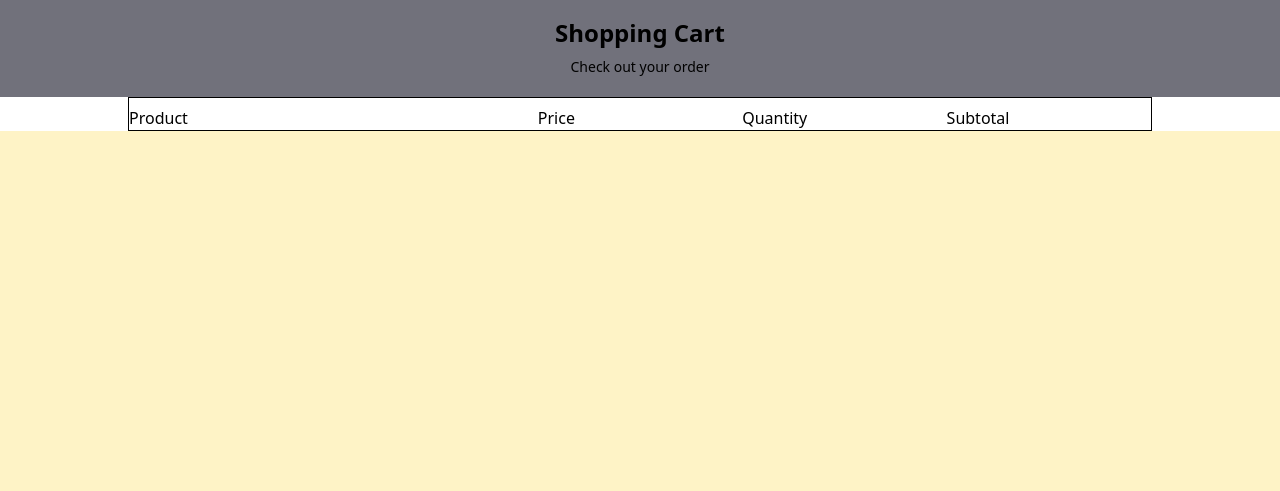
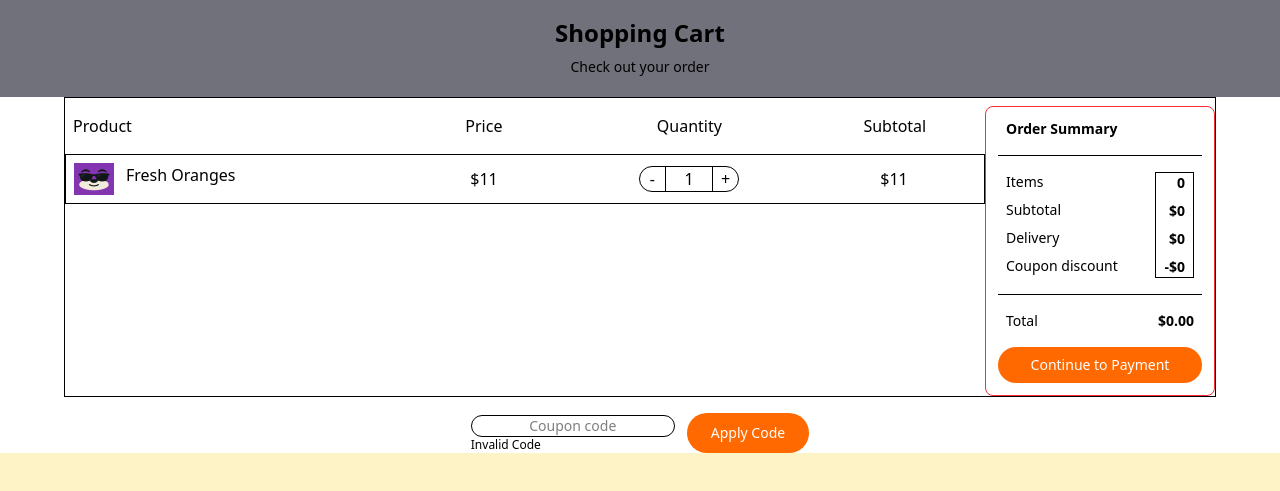
Before and after one commit to Dolphmaster/DolphChops, a website: page public/cart.html in a window 1280 px wide. Shown: the part 71-562 px from the top of the page. Drawn offline with Linux system fonts and the light colour scheme.

Commit message:
Cart quantity functionality, subtotal update

```diff
--- a/package.json
+++ b/package.json
@@ -3,7 +3,7 @@
   "version": "1.0.0",
   "main": "index.js",
   "scripts": {
-    "build-css": "npx tailwindcss -i ./src/styles.css -o ./public/styles.css"
+    "build-css": "npx tailwindcss -i ./src/styles.css -o ./public/styles.css --watch"
   },
   "keywords": [],
   "author": "",
--- a/public/cart.html
+++ b/public/cart.html
@@ -51,17 +51,61 @@
         <p class="text-sm">Check out your order</p>
     </section>
         <section class="bg-white">
-            <div class="pt-2 mx-auto max-w-[80%] border-1">
-                <div class="grid grid-cols-1 lg:grid-cols-[2fr_1fr_1fr_1fr] ">
+            <div class="flex pt-2 mx-auto max-w-[90%] border-1">
+            <div class="flex-4/5">
+                <div class="grid grid-cols-1 lg:grid-cols-[2fr_1fr_1.5fr_1fr] items-center p-2 ">
                     <h3>Product</h3>
-                     <h3>Price</h3>
-                      <h3>Quantity</h3>
-                       <h3>Subtotal</h3>
+                     <h3 class="text-center">Price</h3>
+                      <h3 class="text-center">Quantity</h3>
+                       <h3 class="text-center">Subtotal</h3>
                 </div>
-                <div class="grid grid-cols-1 lg:grid-cols-[2fr_1fr_1fr_1fr] ">
+                <div class="grid grid-cols-1 lg:grid-cols-[2fr_1fr_1.5fr_1fr] border mt-2 p-2 items-center ">
 
+                    <div class="flex gap-3">
+                        <img src="images/avatar.jpg" alt="" class="h-8 w-10">
+                        <h3>Fresh Oranges</h3>
+                    </div>
+                    <h3 class="price text-center">$11</h3>
+                    <div class="border rounded-3xl grid grid-cols-[1fr_auto_1fr] w-fit mx-auto overflow-hidden">
+                        <button id="decrement-btn" class="text-center px-2 cursor-pointer active:bg-zinc-500">-</button>
+                        <input type="number" value="1" min="1" id="quantity-amount" class="text-center border-x appearance-none w-12 focus:outline-none">
+                        <button id="increment-btn" class="text-center px-2 cursor-pointer active:bg-zinc-500">+</button>
+
+                    </div>
+                    <h3 class="subtotal text-center">$400</h3>
                 </div>
+            </div>
+            <div class="flex-col flex-1/5 border border-red-500 p-3 space-y-4 rounded-lg">
+                <h3 class="font-semibold text-sm px-2">Order Summary</h3>
+                <div class="flex justify-between border-y py-4 px-2">
+                    <div class="space-y-2 text-sm font-light">
+                    <p>Items</p>
+                    <p>Subtotal</p>
+                    <p>Delivery</p>
+                    <p>Coupon discount</p>
+                    </div>
+                    <div class="text-right font-semibold space-y-2 text-sm border px-2">
+                    <p>0</p>
+                    <p>$0</p>
+                    <p>$0</p>
+                    <p>-$0</p>
+                    </div>
+                </div>
+                <div class="flex justify-between text-sm px-2">
+                    <p>Total</p>
+                    <p class="font-semibold">$0.00</p>
+                </div>
+                <button class="bg-orange-500 rounded-3xl text-center w-full text-white px-2 py-2 text-sm font-medium cursor-pointer" >Continue to Payment</button>
+            </div>
+            </div>
+            <div class="flex gap-3 justify-center mt-4 mx-auto max-w-[80%] overflow-hidden">
+                <div>
+                <input type="text" placeholder="Coupon code" id="Coupon-code" class="placeholder:font-light text-sm text-center border rounded-3xl appearance-none focus:outline-none">
+                <p class="text-xs" id="Invalid-coupon">Invalid Code</p>
+                </div>
+                <button id="apply-coupon-btn" class="bg-orange-500 text-center py-2 rounded-3xl px-6 text-sm text-white cursor-pointer">Apply Code</button>
             </div>
         </section>
     </body>
+    <script type="module" src="cart.js"></script>
     </html>
--- a/public/cart.js
+++ b/public/cart.js
@@ -0,0 +1,68 @@
+const decrementButton = document.querySelector("#decrement-btn");
+const incrementButton = document.querySelector("#increment-btn");
+const quantityAmount = document.querySelector("#quantity-amount");
+const applyCouponButton = document.querySelector("#apply-coupon-btn");
+const couponCode = document.querySelector("#Coupon-code");
+const subTotalInCart = document.querySelector(".subtotal");
+const Price = document.querySelector(".price");
+
+function decreaseQuantity(){
+    let currentQuantity = parseInt(quantityAmount.value, 10);
+    if(isNaN(currentQuantity)){
+        currentQuantity = 1;
+    }
+    if(currentQuantity > 1){
+        currentQuantity-= 1;
+        quantityAmount.value = currentQuantity;
+    }
+    updateSubTotal();
+}
+function increaseQuantity(){
+    let currentQuantity = parseInt(quantityAmount.value, 10);
+    if(isNaN(currentQuantity)){
+        currentQuantity = 1;
+    }
+    currentQuantity+= 1;
+    quantityAmount.value = currentQuantity;
+    updateSubTotal();
+}
+decrementButton.addEventListener('click', decreaseQuantity);
+incrementButton.addEventListener('click', increaseQuantity);
+
+function verifyCoupon(){
+    let coupon = couponCode.value;
+    if(coupon.length < 5){
+        //alert("This is Dolphmaster");
+    }
+}
+applyCouponButton.addEventListener('click', verifyCoupon);
+
+
+const updateSubTotal = () =>{
+    let currentQuantity = parseInt(quantityAmount.value, 10);
+    if(isNaN(currentQuantity)){
+        currentQuantity = 1;
+    }
+    let currentPrice = parseInt(Price.innerText.replace("$", ""), 10);
+
+    let newSubTotal =currentPrice * currentQuantity;
+    subTotalInCart.innerText = "$" + newSubTotal;
+
+}
+updateSubTotal();
+
+/*const greet = () => {
+    return 'hello, world';
+};
+const greeting = greet();
+console.log(greeting);*/
+
+const bill = (products, tax) =>{
+    let total = 0;
+    for(let i = 0; i < products.length; i++){
+        total += products[i] + products[i] * tax;
+    }
+    return total;
+};
+const output = bill([10,15,20,25], 0.2);
+console.log(output);
--- a/src/styles.css
+++ b/src/styles.css
@@ -1 +1,11 @@
-@import "tailwindcss"
+@import "tailwindcss";
+
+input[type="number"]::-webkit-inner-spin-button,
+input[type="number"]::-webkit-outer-spin-button
+{
+    -webkit-appearance: none;
+margin: 0;
+}
+input[type="number"] {
+    -moz-appearance: textfield;
+}
```
Also changed, not shown: public/script.js (+7 -6 lines), public/styles.css.
